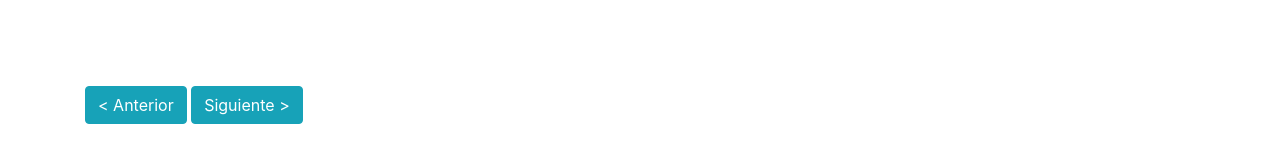
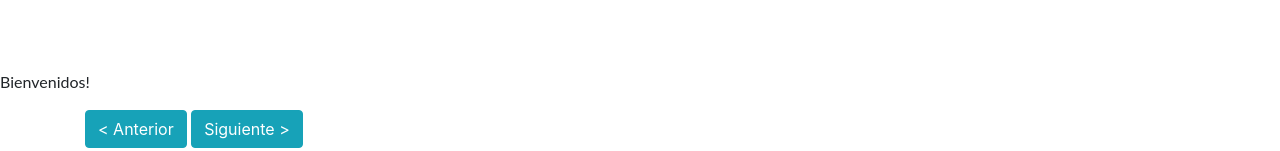
Before and after one commit to juliscrep/angular-primer-proyecto, an Angular app: page / in a window 1280 px wide. Shown: the part 502-653 px from the top of the page. Built offline with nearby package versions, Linux system fonts and the light colour scheme.

Commit message:
"actualizacion de parrafo"

```diff
--- a/src/app/app.component.css
+++ b/src/app/app.component.css
@@ -7,6 +7,4 @@ p {
   font-family: Lato;
   color:"MediumSeaGreen";
   font-style: "strong";
-
-
 }
--- a/src/app/app.component.html
+++ b/src/app/app.component.html
@@ -1,3 +1,3 @@
 
 
-<p></p>
+<p>Bienvenidos!</p>
```
